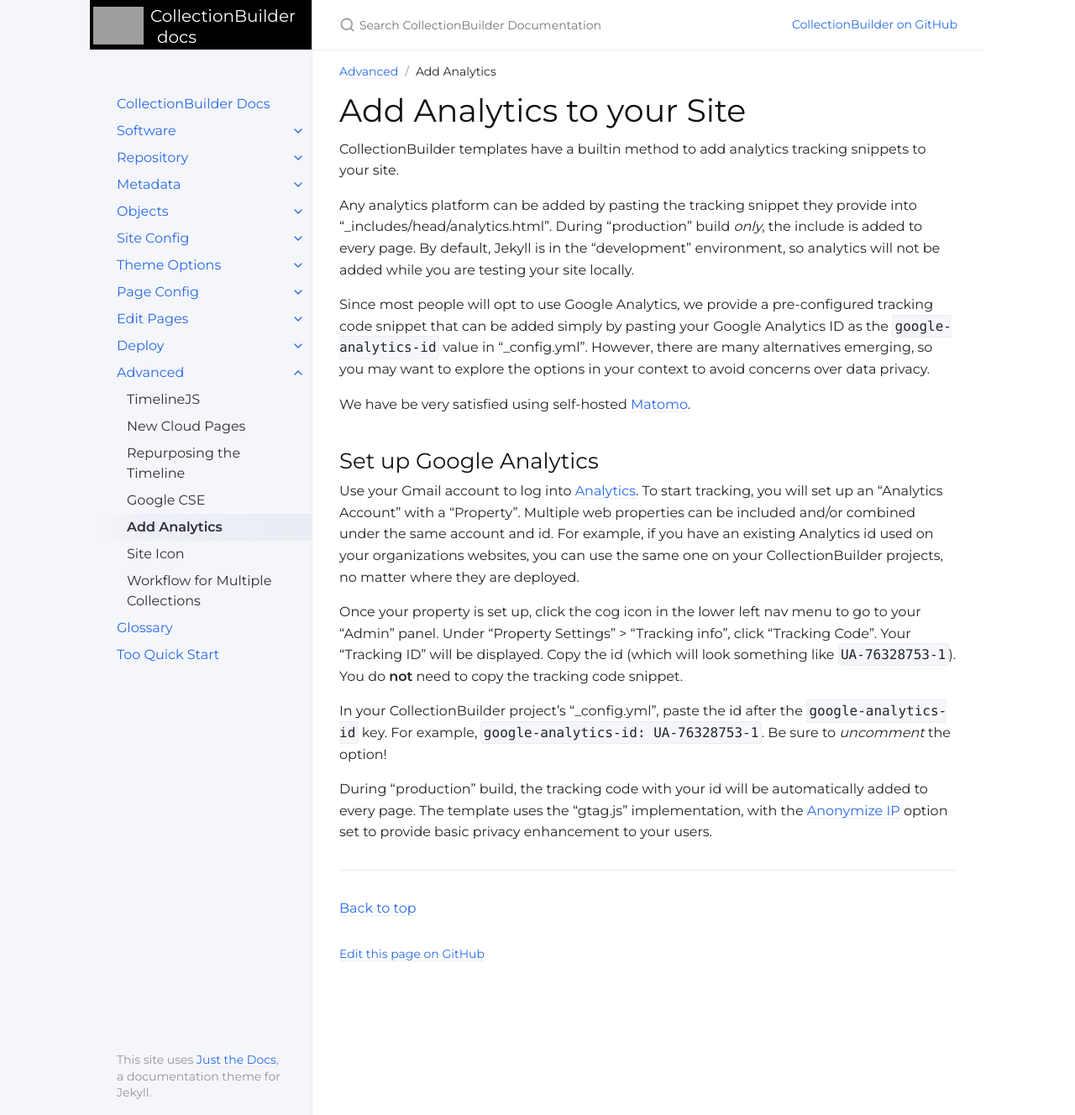
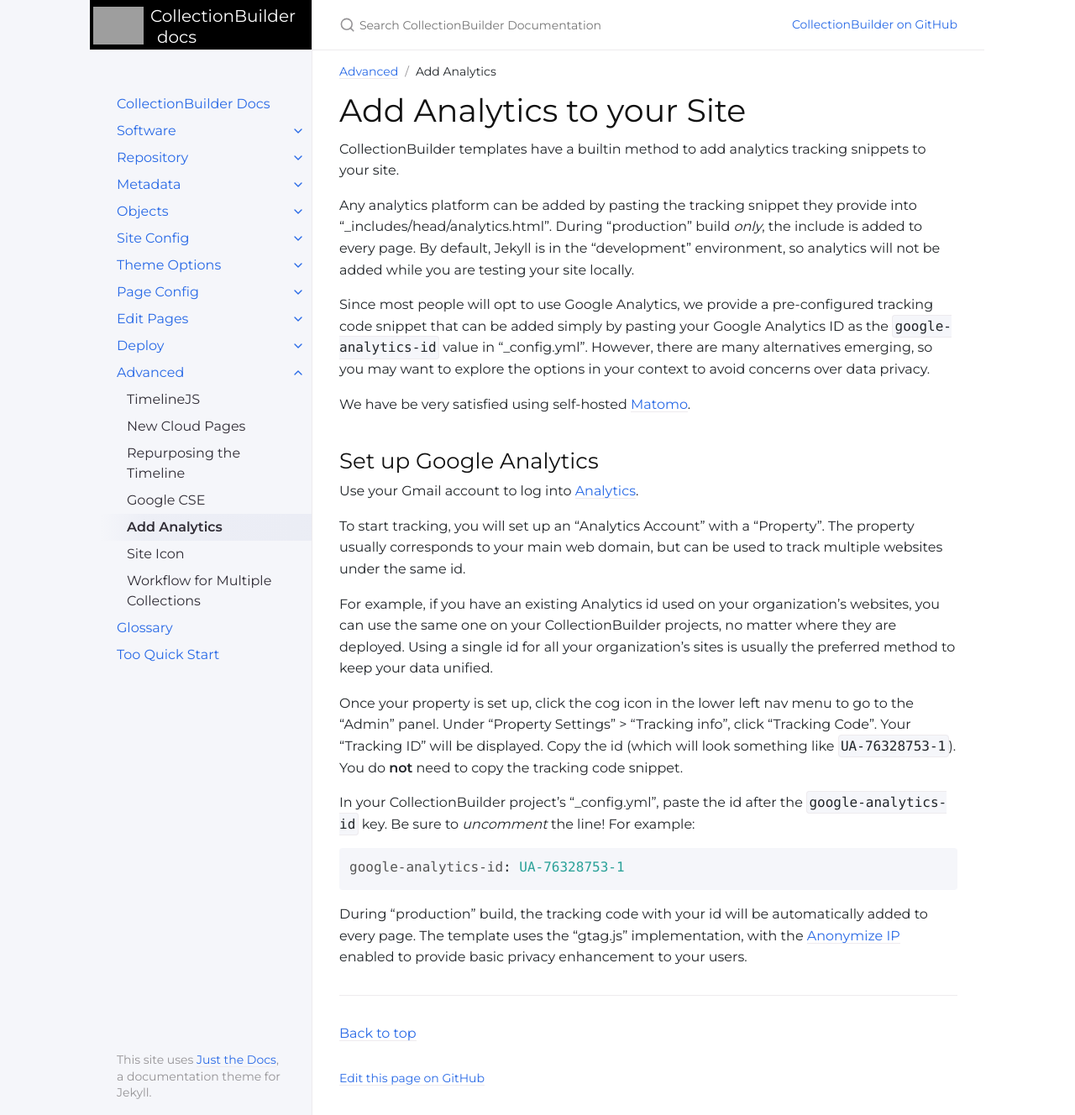
Before and after one commit to CollectionBuilder/cb-docs, a Jekyll site: the page built from docs/advanced/analytics.md, in a window 1280 px wide and 1328 px high. Shown: the whole window at 84% size. Built offline with Jekyll 4.4.1, drawn with Linux system fonts in a browser that asks for light colours.

Commit message:
tweak analytics

````diff
--- a/docs/advanced/analytics.md
+++ b/docs/advanced/analytics.md
@@ -20,19 +20,26 @@ We have be very satisfied using self-hosted [Matomo](https://matomo.org/).
 ## Set up Google Analytics
 
 Use your Gmail account to log into [Analytics](analytics.google.com/).
+
 To start tracking, you will set up an "Analytics Account" with a "Property".
-Multiple web properties can be included and/or combined under the same account and id.
-For example, if you have an existing Analytics id used on your organizations websites, you can use the same one on your CollectionBuilder projects, no matter where they are deployed.
+The property usually corresponds to your main web domain, but can be used to track multiple websites under the same id.
 
-Once your property is set up, click the cog icon in the lower left nav menu to go to your "Admin" panel.
+For example, if you have an existing Analytics id used on your organization's websites, you can use the same one on your CollectionBuilder projects, no matter where they are deployed.
+Using a single id for all your organization's sites is usually the preferred method to keep your data unified.
+
+Once your property is set up, click the cog icon in the lower left nav menu to go to the "Admin" panel.
 Under "Property Settings" > "Tracking info", click "Tracking Code".
 Your "Tracking ID" will be displayed.
 Copy the id (which will look something like `UA-76328753-1`).
 You do **not** need to copy the tracking code snippet.
 
 In your CollectionBuilder project's "_config.yml", paste the id after the `google-analytics-id` key.
-For example, `google-analytics-id: UA-76328753-1`.
-Be sure to *uncomment* the option!
+Be sure to *uncomment* the line!
+For example:
+
+```yaml
+google-analytics-id: UA-76328753-1
+```
 
 During "production" build, the tracking code with your id will be automatically added to every page.
-The template uses the "gtag.js" implementation, with the [Anonymize IP](https://developers.google.com/analytics/devguides/collection/gtagjs/ip-anonymization) option set to provide basic privacy enhancement to your users.
+The template uses the "gtag.js" implementation, with the [Anonymize IP](https://developers.google.com/analytics/devguides/collection/gtagjs/ip-anonymization) enabled to provide basic privacy enhancement to your users.
````
